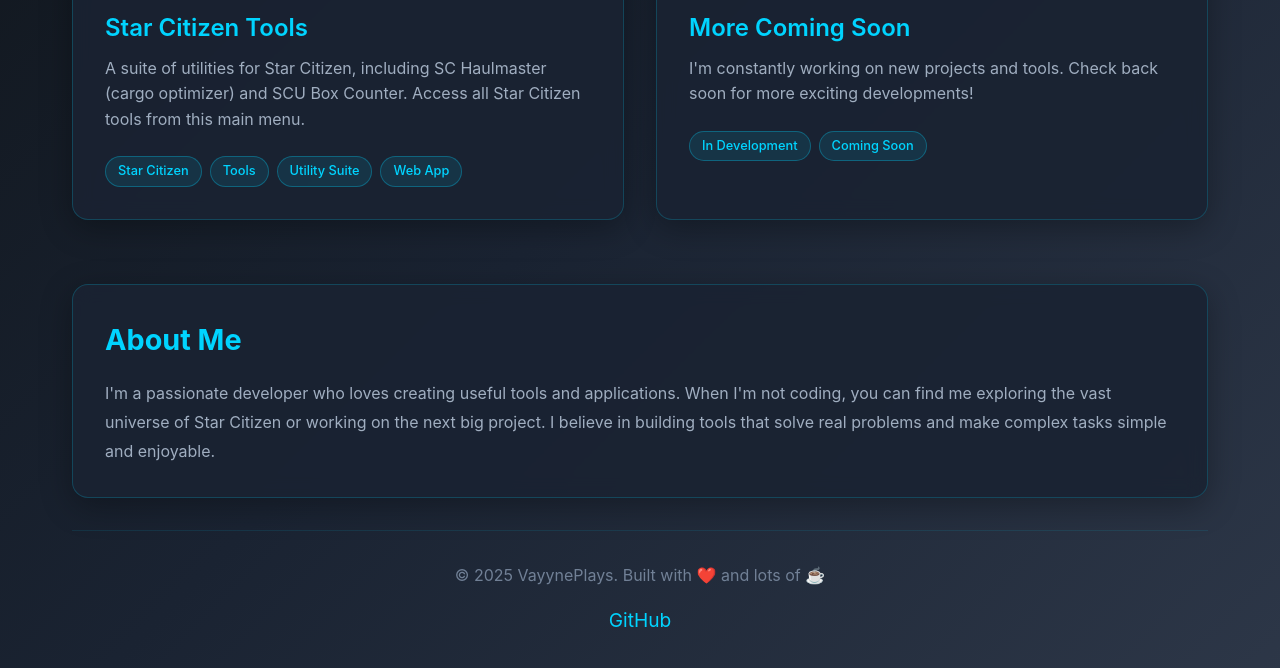
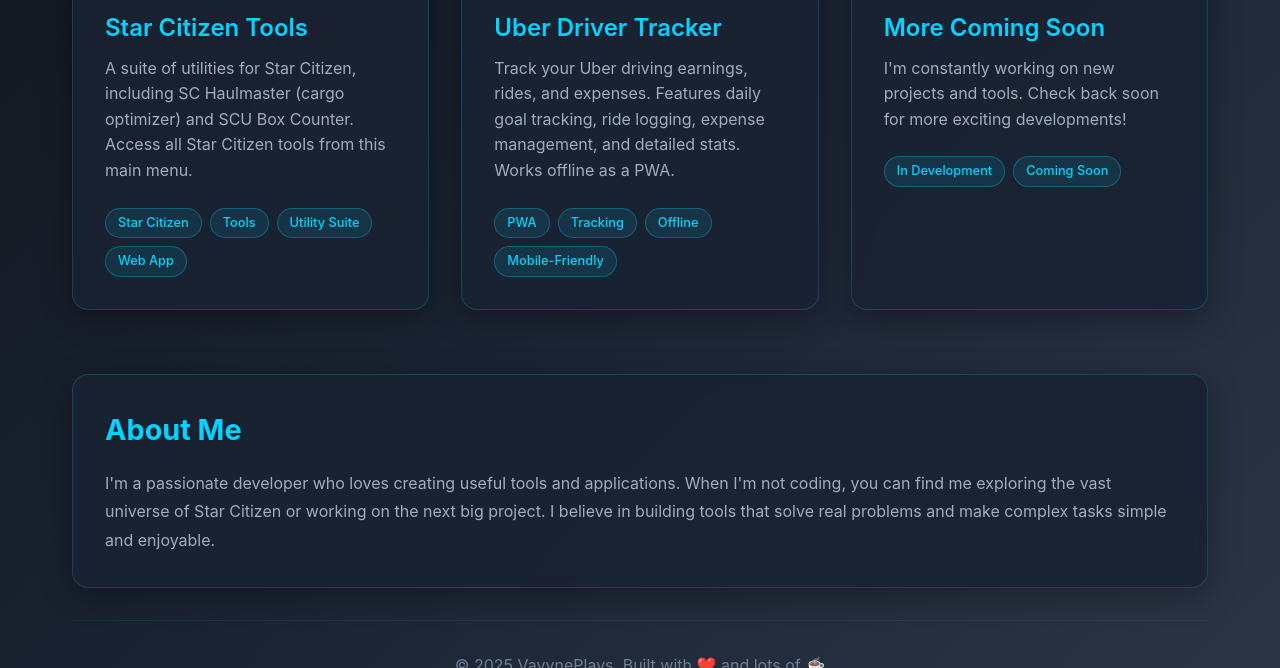
Before and after one commit to VayynePlays/vayyneplays.github.io, a website: page index.html in a window 1280 px wide. Shown: the part 432-1100 px from the top of the page. Drawn offline with Linux system fonts and the light colour scheme.

Commit message:
icons and link from main app

```diff
--- a/index.html
+++ b/index.html
@@ -224,6 +224,19 @@
                     <span class="tag">Web App</span>
                 </div>
             </a>
+            <a href="uber-tracker/" class="project-card fade-in-delay-2">
+                <span class="project-icon">🚗</span>
+                <h2 class="project-title">Uber Driver Tracker</h2>
+                <p class="project-description">
+                    Track your Uber driving earnings, rides, and expenses. Features daily goal tracking, ride logging, expense management, and detailed stats. Works offline as a PWA.
+                </p>
+                <div class="project-tags">
+                    <span class="tag">PWA</span>
+                    <span class="tag">Tracking</span>
+                    <span class="tag">Offline</span>
+                    <span class="tag">Mobile-Friendly</span>
+                </div>
+            </a>
             <div class="project-card fade-in-delay-2">
                 <span class="project-icon">🚀</span>
                 <h2 class="project-title">More Coming Soon</h2>
```
Also changed, not shown: uber-tracker/icon-192.png (added), uber-tracker/icon-512.png (added).
